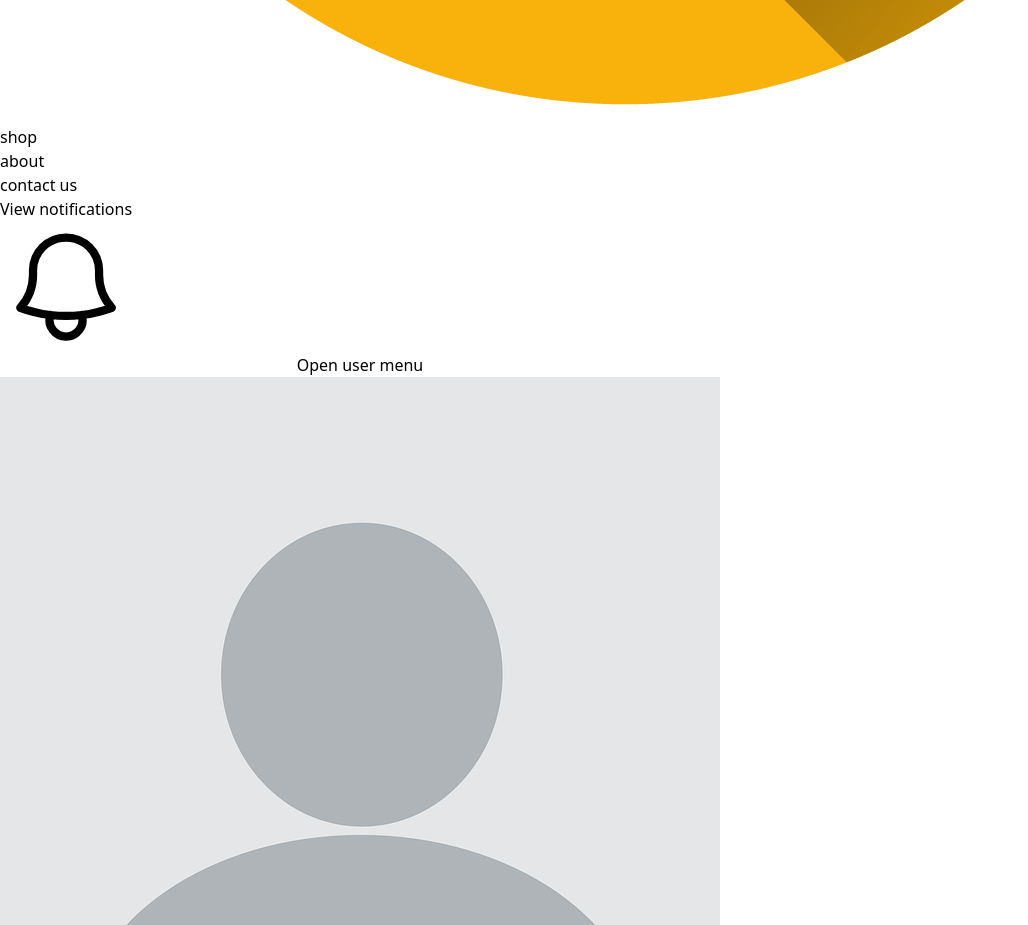
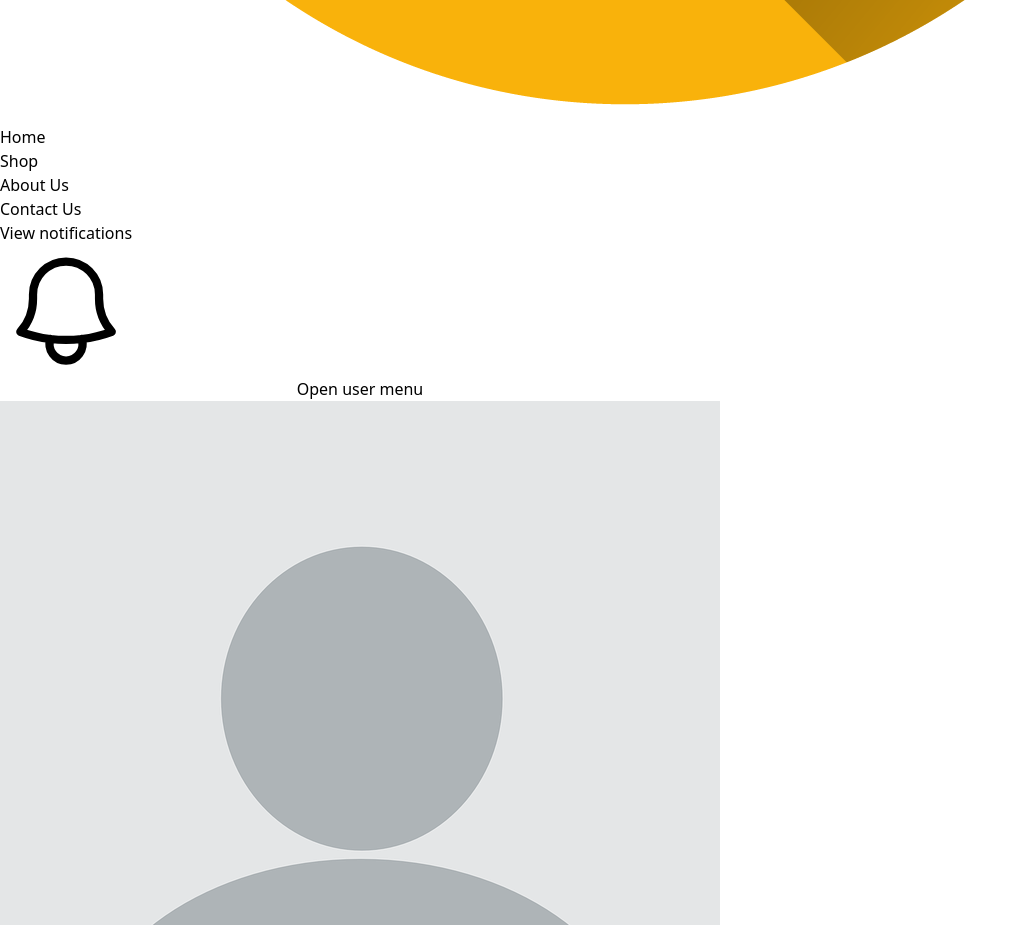
Before and after one commit to harshsaini0707/InstantShop, a React (Vite) app: page / in a window 1280 px wide. Shown: the part 1280-2205 px from the top of the page, without its empty margins (0-1028 px from the left). Built offline with nearby package versions, Linux system fonts and the light colour scheme.

Commit message:
Instant Shop

```diff
--- a/src/Component/Navbar.jsx
+++ b/src/Component/Navbar.jsx
@@ -64,31 +64,23 @@ function classNames(...classes) {
                 </div>
                 <div className="hidden sm:ml-6 sm:block">
                   <div className="flex space-x-4" >
-                    {/* {navigation.map((item) => (
-                      <a
-                        key={item.name}
-                        href={item.href}
-                        className={classNames(
-                          item.current ? 'bg-gray-900 text-white' : 'text-gray-300 hover:bg-gray-700 hover:text-white',
+                  <div className={classNames(
+                          'text-gray-300 hover:bg-gray-700 hover:text-white',
                           'rounded-md px-3 py-2 text-sm font-medium'
-                        )}
-                        aria-current={item.current ? 'page' : undefined}
-                      >
-                        {item.name}
-                      </a>
-                    ))} */}
+                        )} onClick={()=>navigate("/")}>Home</div>
+
                     <div className={classNames(
                           'text-gray-300 hover:bg-gray-700 hover:text-white',
                           'rounded-md px-3 py-2 text-sm font-medium'
-                        )} onClick={()=>navigate("/shop")}>shop</div>
+                        )} onClick={()=>navigate("/shop")}>Shop</div>
                     <div className={classNames(
                           'text-gray-300 hover:bg-gray-700 hover:text-white',
                           'rounded-md px-3 py-2 text-sm font-medium'
-                        )} onClick={()=>navigate("/about")}>about</div>
+                        )} onClick={()=>navigate("/about")}>About Us</div>
                     <div className={classNames(
                          'text-gray-300 hover:bg-gray-700 hover:text-white',
                           'rounded-md px-3 py-2 text-sm font-medium'
-                        )} onClick={()=>navigate("/contact")}>contact us</div>
+                        )} onClick={()=>navigate("/contact")}>Contact Us</div>
                   </div>
                   <div>
 
```
